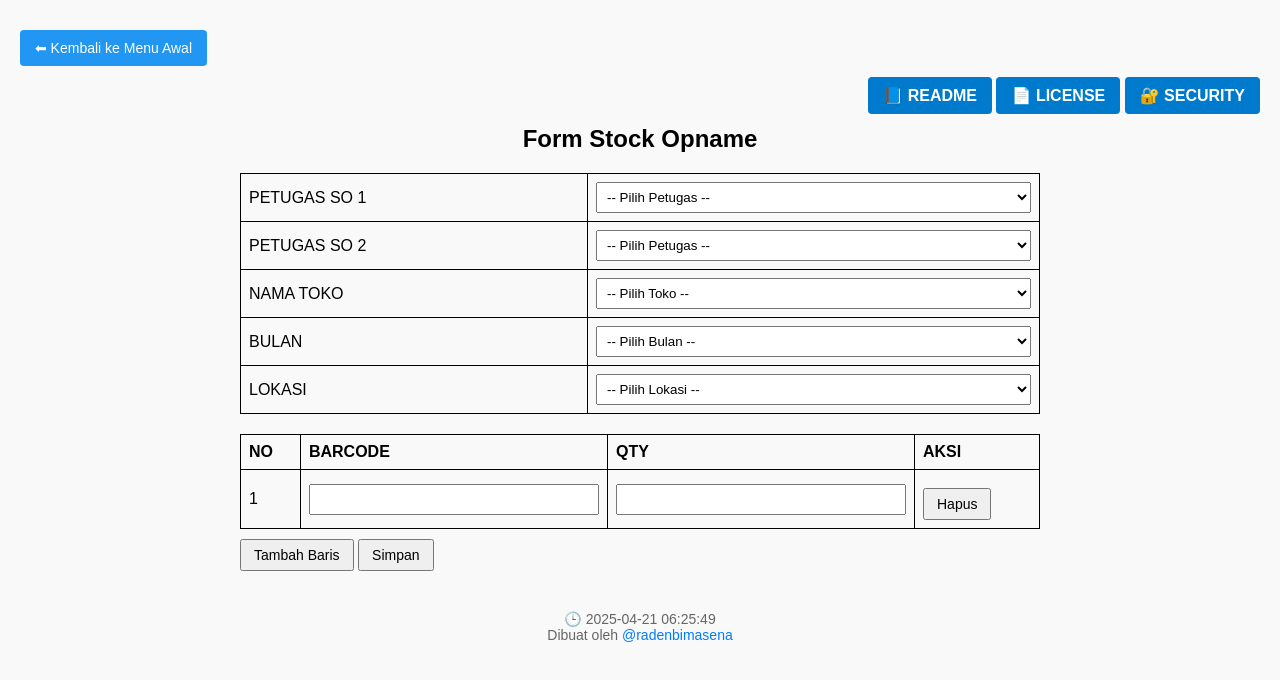
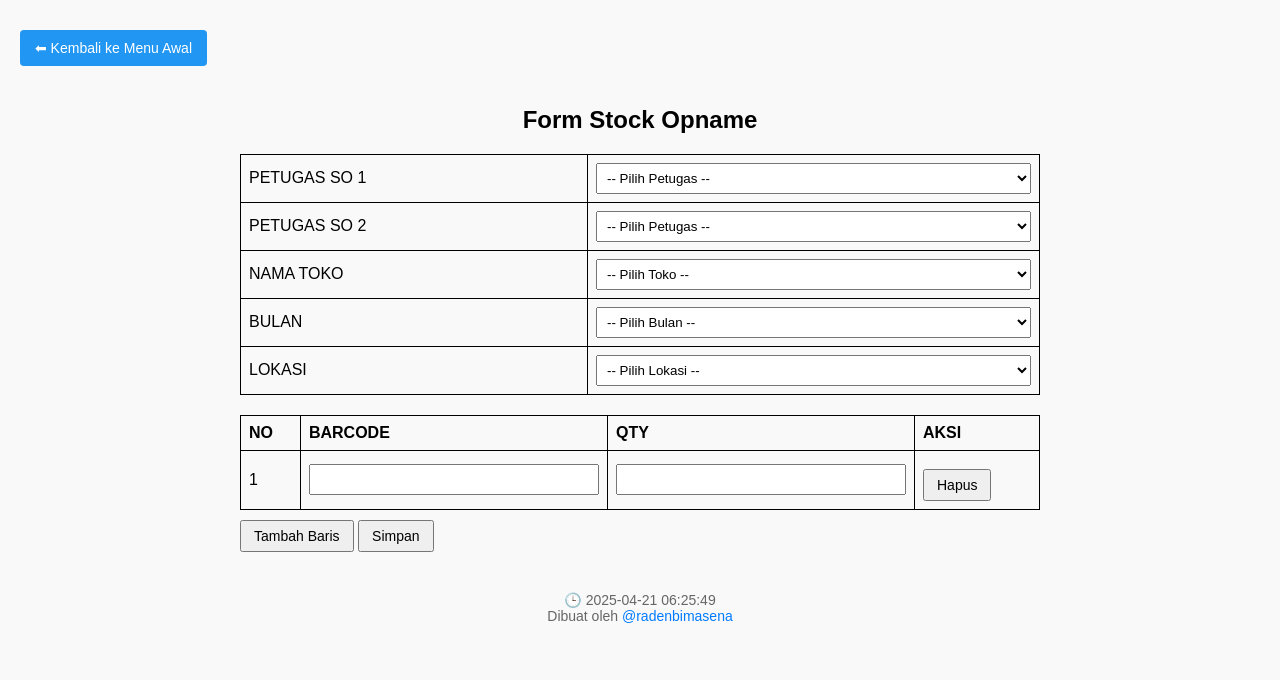
Before and after one commit to radenbimasena/radenbimasena.github.io, a plain HTML site: page produk/stock-opname.html in a window 1280 px wide. Drawn offline with Linux system fonts and the light colour scheme.

Commit message:
Update stock-opname.html

```diff
--- a/produk/stock-opname.html
+++ b/produk/stock-opname.html
@@ -53,24 +53,6 @@
       font-weight: bold;
     }
 
-    .topnav {
-      text-align: right;
-      margin-bottom: 20px;
-    }
-
-    .topnav a {
-      text-decoration: none;
-      padding: 10px 15px;
-      background: #007acc;
-      color: white;
-      border-radius: 4px;
-      font-weight: bold;
-    }
-
-    .topnav a:hover {
-      background-color: #005fa3;
-    }
-
     @media (max-width: 600px) {
       table, thead, tbody, th, td, tr { display: block; }
       thead tr { display: none; }
@@ -108,13 +90,6 @@
 <button onclick="goToHome()" style="background-color: #2196F3; color: white; padding: 10px 15px; border: none; border-radius: 4px; cursor: pointer; margin-bottom: 20px;">
   ⬅ Kembali ke Menu Awal
 </button>
-
-
-<div class="topnav">
-  <a href="/docs/README.html" target="_blank">📘 README</a>
-  <a href="/docs/LICENSE.html" target="_blank">📄 LICENSE</a>
-  <a href="/docs/SECURITY.html" target="_blank">🔐 SECURITY</a>
-</div>
 
 <div class="form-container">
   <h2>Form Stock Opname</h2>
```
